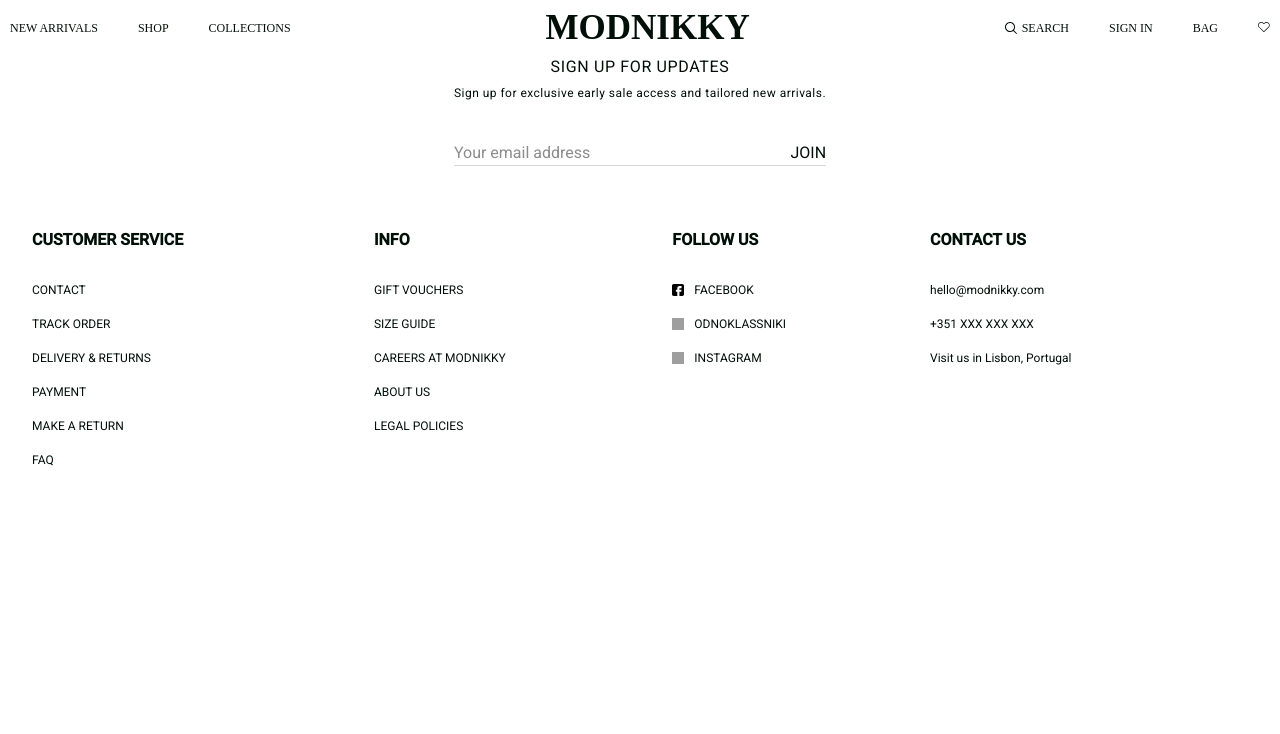
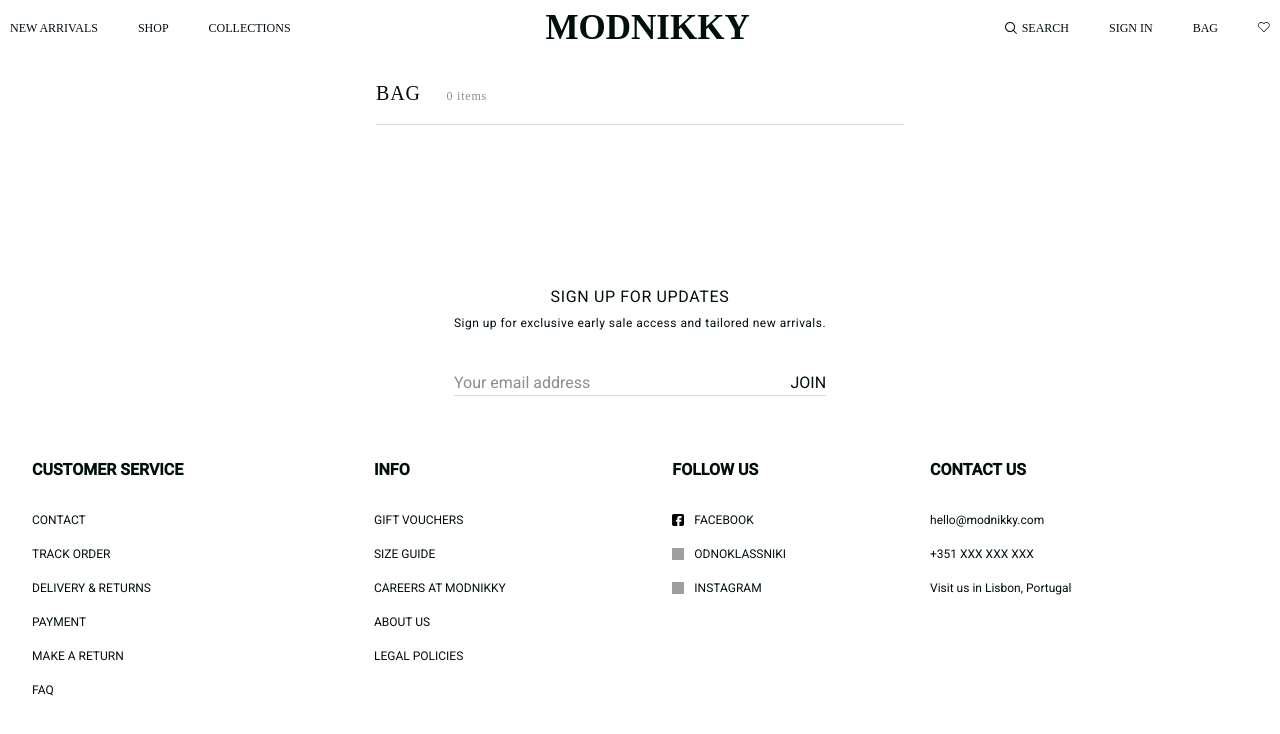
Before and after one commit to EvgenyWas/modnikky, a Vue app: page /bag in a window 1280 px wide. Shown: the top 734 px of the page. Built offline with nearby package versions, Linux system fonts and the light colour scheme; grey boxes are pictures that could not be loaded; a web font is replaced by a local one.

Commit message:
feature: add bag page and bag's components

```diff
--- /dev/null
+++ b/src/components/Bag/BagProduct.vue
@@ -0,0 +1,42 @@
+<template>
+    <article class="bag-product">
+        <div class="bag-product__container">
+            <div class="bag-product__box">
+                <img class="bag-product__image" :src="product.images[0]" alt="Product image">
+                <bag-product-bar :product="product" />
+            </div>
+            <div class="bag-product__btn-box">
+                <button class="bag-product__btn" @click="$emit('remove')">
+                    <img class="bag-product__btn-icon" src="@/assets/icons/remove-icon.svg" alt="Remove icon">
+                    REMOVE
+                </button>
+            </div>
+        </div>
+    </article>
+</template>
+
+<script lang="ts">
+import { defineComponent } from 'vue'
+import type { PropType } from 'vue'
+import type { TBagItem } from '@/types/types';
+import BagProductBar from './BagProductBar.vue';
+
+export default defineComponent({
+    name: "bag-product",
+    components: { BagProductBar },
+    props: {
+        wishlistMode: {
+            type: Boolean,
+            default: false
+        },
+        product: {
+            type: Object as PropType<TBagItem>,
+            required: true
+        }
+    }
+})
+</script>
+
+<style scoped>
+
+</style>
--- /dev/null
+++ b/src/components/Bag/BagProductBar.vue
@@ -0,0 +1,49 @@
+<template>
+    <div class="bag-product-bar">
+        <div class="bag-product-bar__header">
+            <h3 class="bag-product-bar__title">
+                {{ product.name }}
+            </h3>
+            <p class="product__price">
+                {{
+                `${product.price.currency} $${Number(product.price.value).toFixed(2)}`
+                }}
+            </p>
+        </div>
+        <div class="bag-product-bar__body">
+            <p>
+                {{ `COLOR: ${product.color.name.toUpperCase()}` }}
+            </p>
+            <p>
+                {{ `SIZE: ${product.selectedSize}` }}
+            </p>
+            <p>
+                {{ `QUANTITY: ${product.quantity}` }}
+            </p>
+        </div>
+    </div>
+</template>
+
+<script lang="ts">
+import { defineComponent } from "vue";
+import type { PropType } from "vue";
+import type { TBagItem } from "@/types/types";
+
+export default defineComponent({
+    name: "bag-product-bar",
+    props: {
+        wishlistMode: {
+            type: Boolean,
+            default: false,
+        },
+        product: {
+            type: Object as PropType<TBagItem>,
+            required: true,
+        },
+    },
+});
+</script>
+
+<style scoped>
+
+</style>
--- /dev/null
+++ b/src/pages/BagPage.vue
@@ -0,0 +1,43 @@
+<template>
+    <section class="bag">
+        <div class="bag__container container">
+            <h2 class="bag__title">
+                BAG
+                <span class="bag__amount">
+                    {{ bagAmount }}
+                </span>
+            </h2>
+            <div class="bag__products">
+                <bag-product v-for="product in bagStore.getBag" :key="product.id" :product="product"
+                    @remove="bagStore.removeProductFromBag(product.id)" />
+            </div>
+        </div>
+    </section>
+</template>
+
+<script lang="ts">
+import { useBagStore } from '@/stores/useBagStore';
+import { defineComponent, computed } from 'vue'
+import BagProduct from '@/components/Bag/BagProduct.vue'
+
+export default defineComponent({
+    name: "bag-page",
+    components: { BagProduct },
+    setup() {
+        const bagStore = useBagStore();
+        const bagAmount = computed(() => {
+            const correctEnding = bagStore.getBagAmount === 1 ? "item" : "items";
+            const bagAmount = `${bagStore.getBagAmount} ${correctEnding}`;
+            return bagAmount;
+        });
+        return {
+            bagStore,
+            bagAmount
+        };
+    }
+})
+</script>
+
+<style scoped>
+
+</style>
--- a/src/router/index.ts
+++ b/src/router/index.ts
@@ -20,6 +20,11 @@
       path: '/product/:id',
       name: 'product',
       component: () => import('@/pages/ProductPage.vue')
+    },
+    {
+      path: '/bag',
+      name: 'bag',
+      component: () => import('@/pages/BagPage.vue')
     }
   ]
 })
--- a/src/stores/useBagStore.ts
+++ b/src/stores/useBagStore.ts
@@ -45,7 +45,7 @@
             const filteredBag = this.bag.filter(item => item.id !== productId);
             this.$patch({
                 bag: filteredBag,
-                amount: this.amount + 1
+                amount: this.amount - 1
             });
         }
     }
--- a/src/styles/abstract/_parts.scss
+++ b/src/styles/abstract/_parts.scss
@@ -33,3 +33,15 @@
 .v-leave-to {
   opacity: 0;
 }
+
+@mixin grey-bottom-line {
+  &::after {
+    content: '';
+    position: absolute;
+    bottom: 0;
+    left: 0;
+    right: 0;
+    height: 1px;
+    background-color: $accept-grey;
+  }
+}
--- /dev/null
+++ b/src/styles/components/_bag.scss
@@ -0,0 +1,107 @@
+.bag {
+  &__container {
+    @include flex-column(30px);
+    align-items: center;
+    margin-bottom: 120px;
+    padding-top: 26px;
+  }
+
+  &__title {
+    position: relative;
+    width: 528px;
+    padding-bottom: 20px;
+    font-size: $md-text;
+    line-height: $md-lh;
+    font-weight: weight("regular");
+    letter-spacing: 0.04em;
+    @include grey-bottom-line;
+  }
+
+  &__amount {
+    margin-left: 20px;
+    font-size: $xs-text;
+    line-height: 12px;
+    font-weight: weight("light");
+    color: $grey;
+  }
+
+  &__products {
+    @include flex-column(30px);
+    margin-bottom: 10px;
+  }
+
+  &-product {
+    position: relative;
+    @include grey-bottom-line;
+
+    &__container {
+      @include flex-column(43px);
+      width: 528px;
+    }
+
+    &__box {
+      display: flex;
+      gap: 20px;
+    }
+
+    &__image {
+      width: 160px;
+    }
+
+    &__btn-box {
+      display: flex;
+      justify-content: flex-end;
+      width: 100%;
+      margin-bottom: 30px;
+    }
+
+    &__btn {
+      display: flex;
+      justify-content: center;
+      align-items: center;
+      font-size: $xs-text;
+      line-height: 12px;
+      font-weight: weight("light");
+      transition: all 300ms ease-in-out;
+
+      &-icon {
+        width: 12px;
+        height: 12px;
+        margin-right: 7px;
+      }
+
+      &:active {
+        &-icon {
+          transform: scale(1.2);
+        }
+      }
+    }
+
+    &-bar {
+      @include flex-column(29px);
+
+      &__title {
+        margin-bottom: 10px;
+        font-size: $sm-text;
+        line-height: $md-lh;
+        letter-spacing: 0.04em;
+      }
+
+      &__price {
+        font-size: $xs-text;
+        line-height: 12px;
+        font-weight: weight("light");
+      }
+
+      &__body {
+        @include flex-column(15px);
+
+        & p {
+          font-size: $xs-text;
+          line-height: 12px;
+          font-weight: weight("light");
+        }
+      }
+    }
+  }
+}
--- a/src/styles/config/_variables.scss
+++ b/src/styles/config/_variables.scss
@@ -1,24 +1,24 @@
 // Colors
-$primary-color: #FFFFFF;
+$primary-color: #ffffff;
 $link-color: #000000;
-$text-color: #000F08;
-$sale-color: #D7302D;
-$grey: #8C8C8C;
-$accept-grey: #D8D8D8;
-$purple: #EDE7F0;
+$text-color: #000f08;
+$sale-color: #d7302d;
+$grey: #8c8c8c;
+$accept-grey: #d8d8d8;
+$purple: #ede7f0;
 
 // Typography
-$primary-font: 'Helvetica Neue LT Std';
-$secondary-font: 'Roboto';
+$primary-font: "Helvetica Neue LT Std";
+$secondary-font: "Roboto";
 // Font weights
 $font-weights: (
-    'light': 300,
-    'regular': 400,
-    'medium': 500,
-    'bold': 700
+  "light": 300,
+  "regular": 400,
+  "medium": 500,
+  "bold": 700,
 );
 @function weight($weight-name) {
-    @return map-get($font-weights, $weight-name);
+  @return map-get($font-weights, $weight-name);
 }
 // Font sizes
 $xxl-text: 34px;
--- a/src/styles/index.scss
+++ b/src/styles/index.scss
@@ -20,3 +20,4 @@
 @import 'components/footer';
 @import 'components/homepage/index';
 @import 'components/product';
+@import 'components/bag';
```
Also changed, not shown: 1 other file (tests, documents, lock files or other folders). Lines whose indentation alone changed are shown as unchanged.
